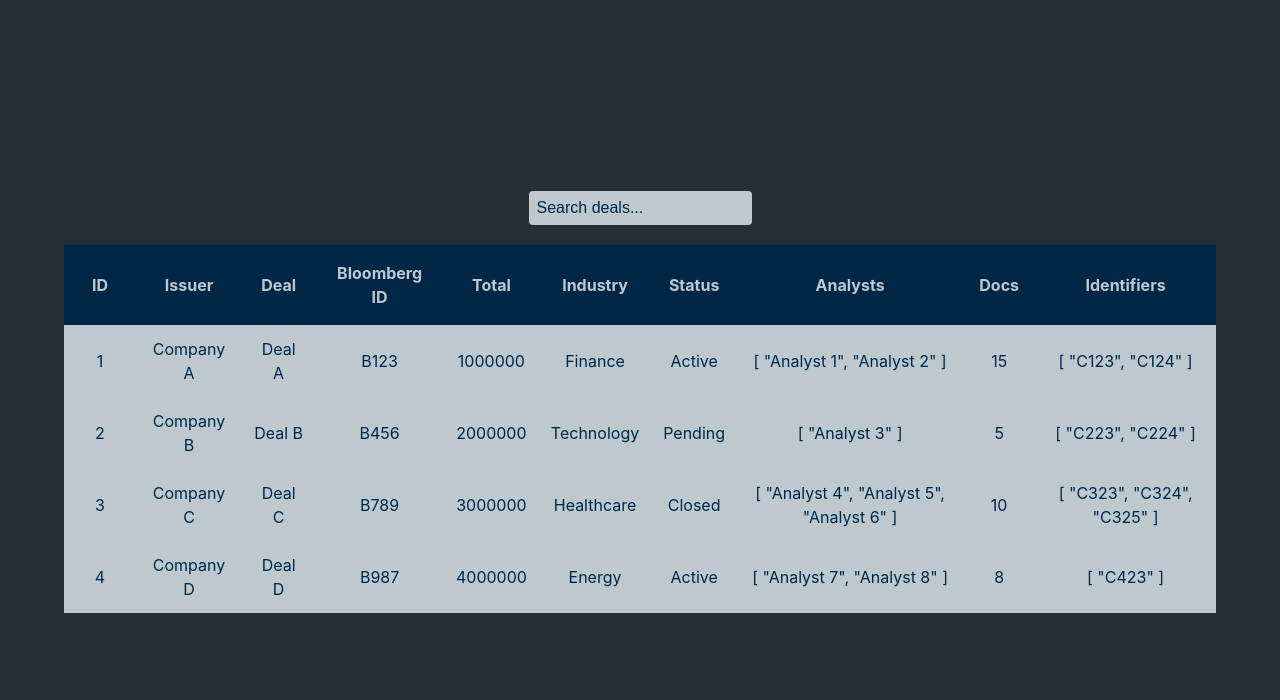
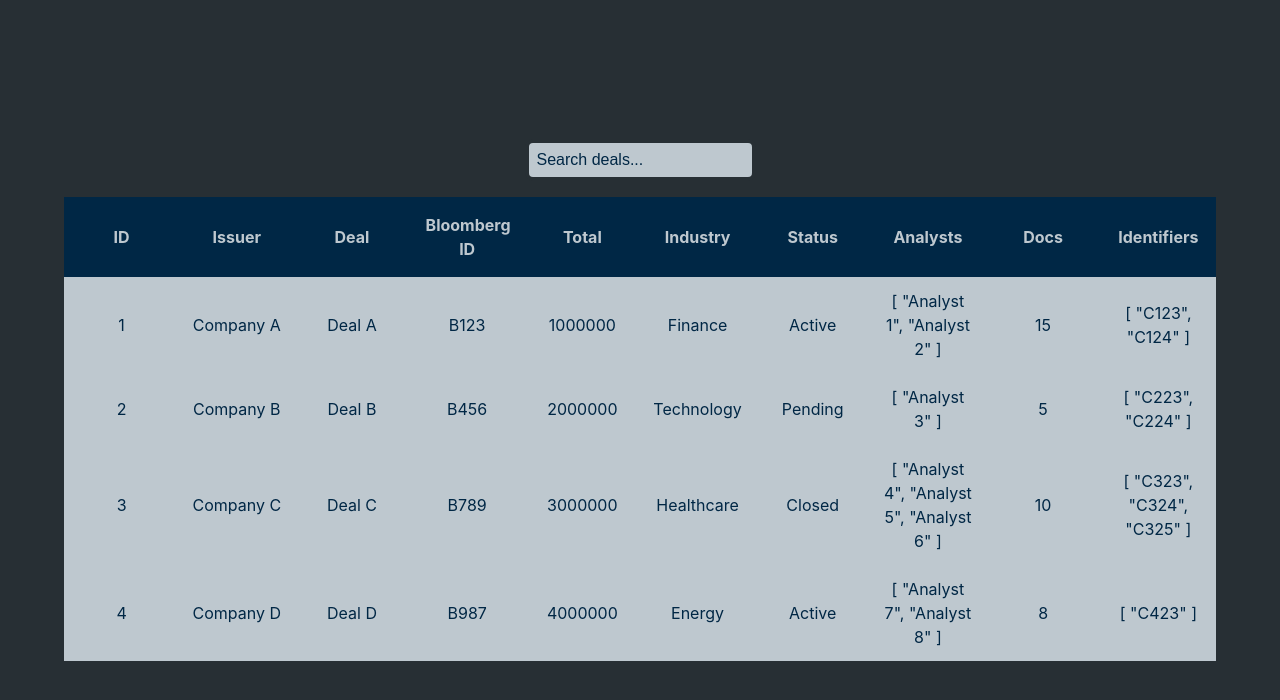
Before and after one commit to austinmatthews/dynamic-grid-component, a Vue app in the folder deals-grid/: page / in a window 1280 px wide. Shown: the top 700 px of the page. Built offline with nearby package versions, Linux system fonts and the light colour scheme.

Commit message:
Fixed table resizing issue;

```diff
--- a/deals-grid/src/components/DynamicGrid.vue
+++ b/deals-grid/src/components/DynamicGrid.vue
@@ -92,6 +92,8 @@
   .dynamic-grid {
     width: 100%;
     table {
+      width: 100%;
+      table-layout: fixed;
       border-spacing: 0;
       background-color: $table-color;
       border-collapse: collapse;
```
